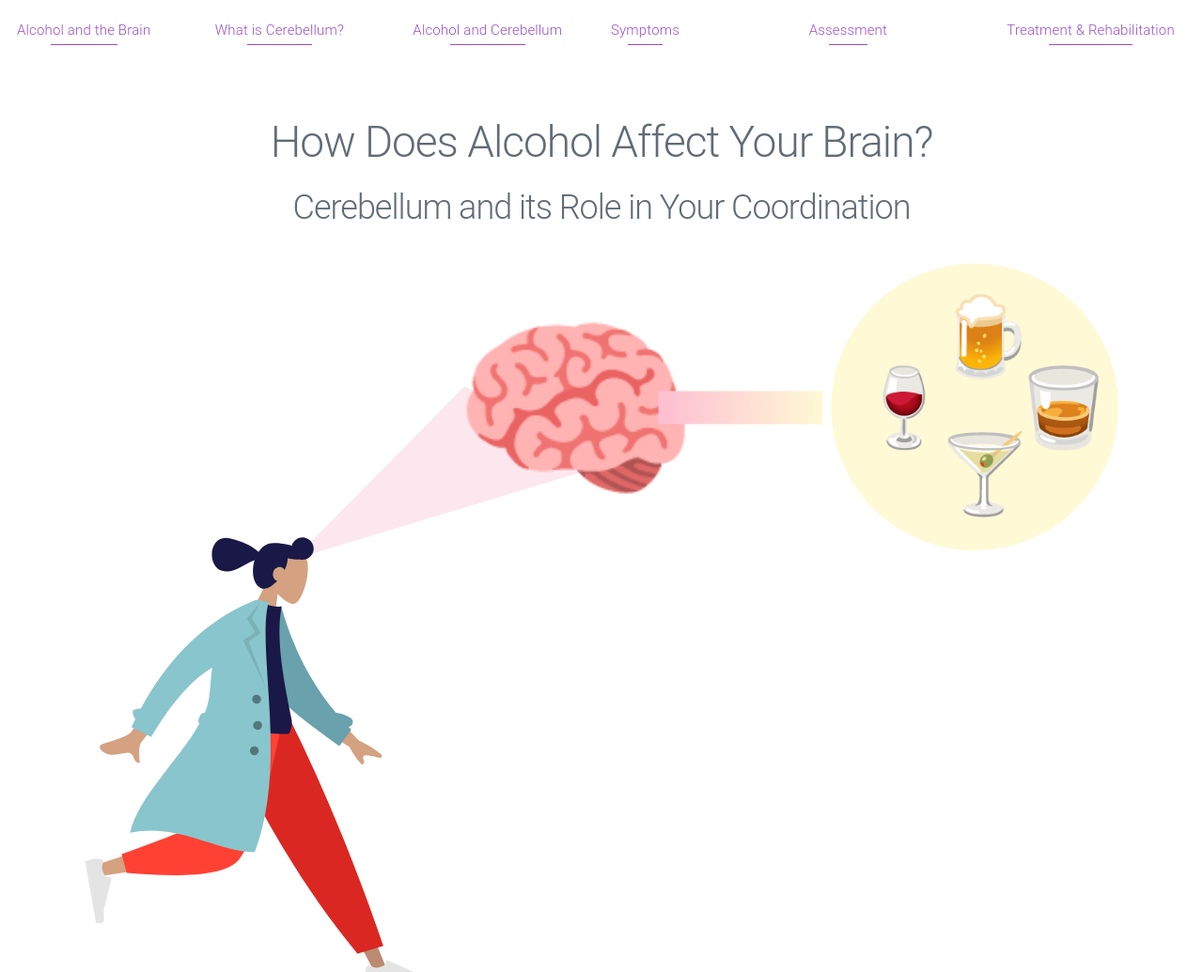
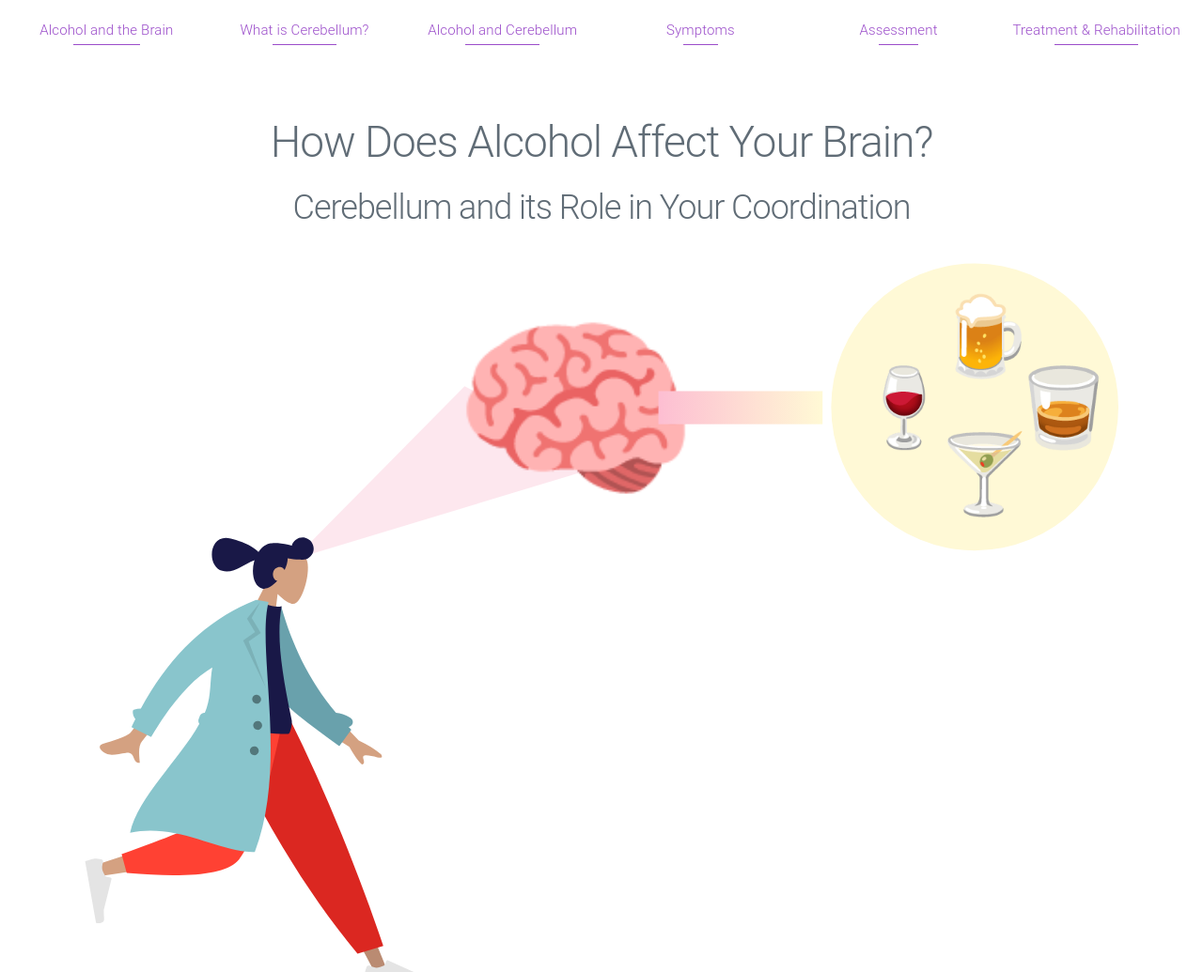
Before and after one commit to mdibaiee/cerebellum-alcohol-infographic, a website: page index.html in a window 1280 px wide. Shown: the top 1035 px of the page at 94% size. Drawn offline with nearby package versions, Linux system fonts and the light colour scheme.

Commit message:
center header

```diff
--- a/css/style.css
+++ b/css/style.css
@@ -9,6 +9,10 @@ header {
   padding-right: 1rem !important;
   box-sizing: border-box;
   margin-right: 0;
+}
+
+header div {
+  text-align: center;
 }
 
 header a {
```
Also changed, not shown: index.html (+6 -0 lines).
